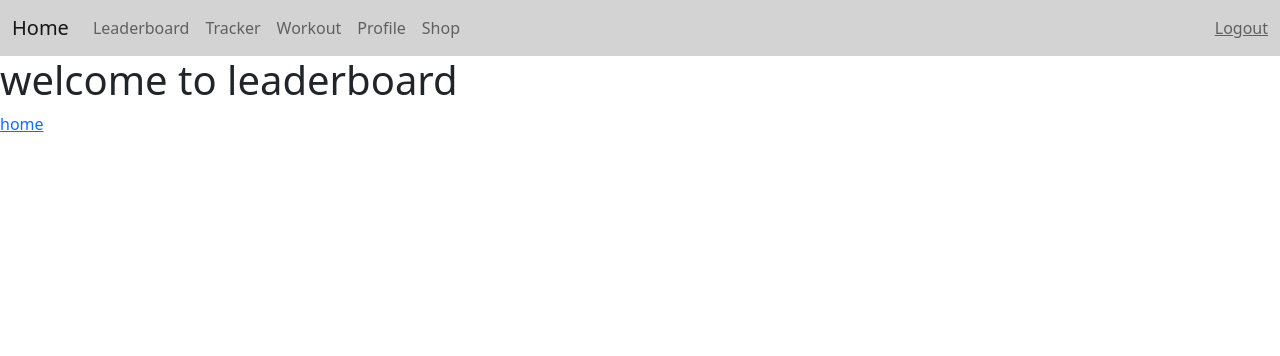
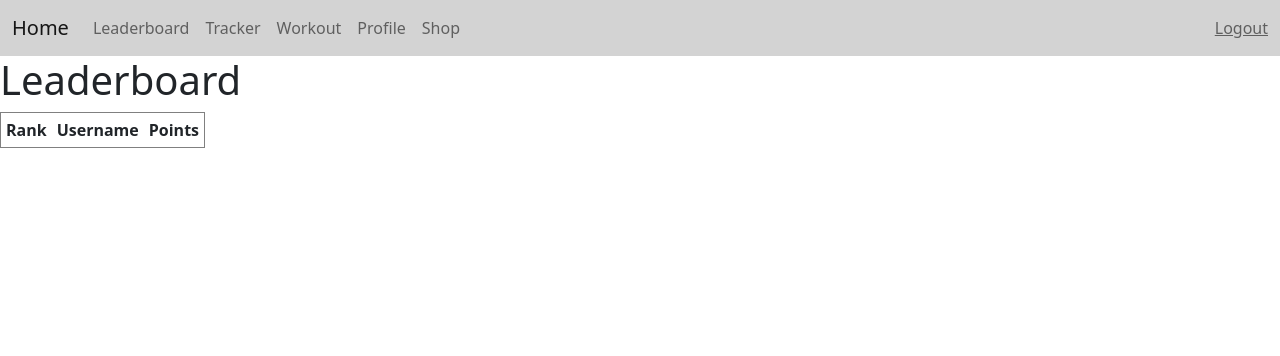
Before and after one commit to amberyeoe/hacknroll2026, a Flask app: page /leaderboard in a window 1280 px wide. Shown: the top 356 px of the page. Run offline with Flask 3, Linux system fonts and the light colour scheme; a user stored in the database is signed in; data comes from the database, SQL or seed files in the repository; both versions use the stored data as it was after the commit; lists and menus that the app fills with data are empty.

Commit message:
leaderboard update and onboarding route

```diff
--- a/app.py
+++ b/app.py
@@ -48,6 +48,8 @@ def close_connection(exception):
 def create_tables():
     db = get_db()
     cursor = db.cursor()
+
+     # Users table
     cursor.execute("""
         CREATE TABLE IF NOT EXISTS users (
             id INTEGER PRIMARY KEY AUTOINCREMENT,
@@ -55,6 +57,34 @@ def create_tables():
             password TEXT NOT NULL
         )
     """)
+     # PROFILES TABLE (one profile per user, use user_id as primary key)
+    cursor.execute("""
+        CREATE TABLE IF NOT EXISTS profiles (
+            user_id INTEGER PRIMARY KEY,
+            points INTEGER DEFAULT 0,
+            dob DATE,
+            goal TEXT,
+            next_ippt DATE,
+            prev_ippt_score INTEGER,
+            FOREIGN KEY(user_id) REFERENCES users(id)
+        )
+    """)
+
+    # WORKOUT TRACKING TABLE (multiple submissions per user)
+    cursor.execute("""
+        CREATE TABLE IF NOT EXISTS workout_tracking (
+            id INTEGER PRIMARY KEY AUTOINCREMENT,
+            user_id INTEGER,
+            pushup INTEGER,
+            situp INTEGER,
+            run REAL,
+            score INTEGER,
+            date_submitted DATE,
+            FOREIGN KEY(user_id) REFERENCES users(id)
+        )
+    """)
+
+
     db.commit()
 
 
@@ -144,10 +174,25 @@ def tracker():
 def workout():
     return render_template("workout.html")
 
+@app.route("/onboarding")
+@login_required
+def onboarding():
+    return render_template("onboarding.html")
+
 @app.route("/leaderboard")
 @login_required
 def leaderboard():
-    return render_template("leaderboard.html")
+    db = get_db()
+    # Get all users and points, sorted descending
+    users_points = db.execute("""
+        SELECT users.username, profiles.points
+        FROM profiles
+        JOIN users ON profiles.user_id = users.id
+        ORDER BY profiles.points DESC
+    """).fetchall()
+
+    return render_template("leaderboard.html", users_points=users_points)
+
 
 @app.route("/profile")
 @login_required
--- a/templates/leaderboard.html
+++ b/templates/leaderboard.html
@@ -1,16 +1,21 @@
 {% extends "base.html" %}
 
-{% block title %}
-leaderboard
-{% endblock %}
+{% block title %}Leaderboard{% endblock %}
 
 {% block content %}
-
-
-
-    <h1>welcome to leaderboard</h1>
-    <a href= "{{ url_for('home') }}">home</a>
-
-
-
+<h1>Leaderboard</h1>
+<table border="1" cellpadding="5">
+    <tr>
+        <th>Rank</th>
+        <th>Username</th>
+        <th>Points</th>
+    </tr>
+    {% for user in users_points %}
+    <tr>
+        <td>{{ loop.index }}</td> <!-- automatically gives 1, 2, 3... -->
+        <td>{{ user['username'] }}</td>
+        <td>{{ user['points'] }}</td>
+    </tr>
+    {% endfor %}
+</table>
 {% endblock %}
```
Also changed, not shown: database.db.
